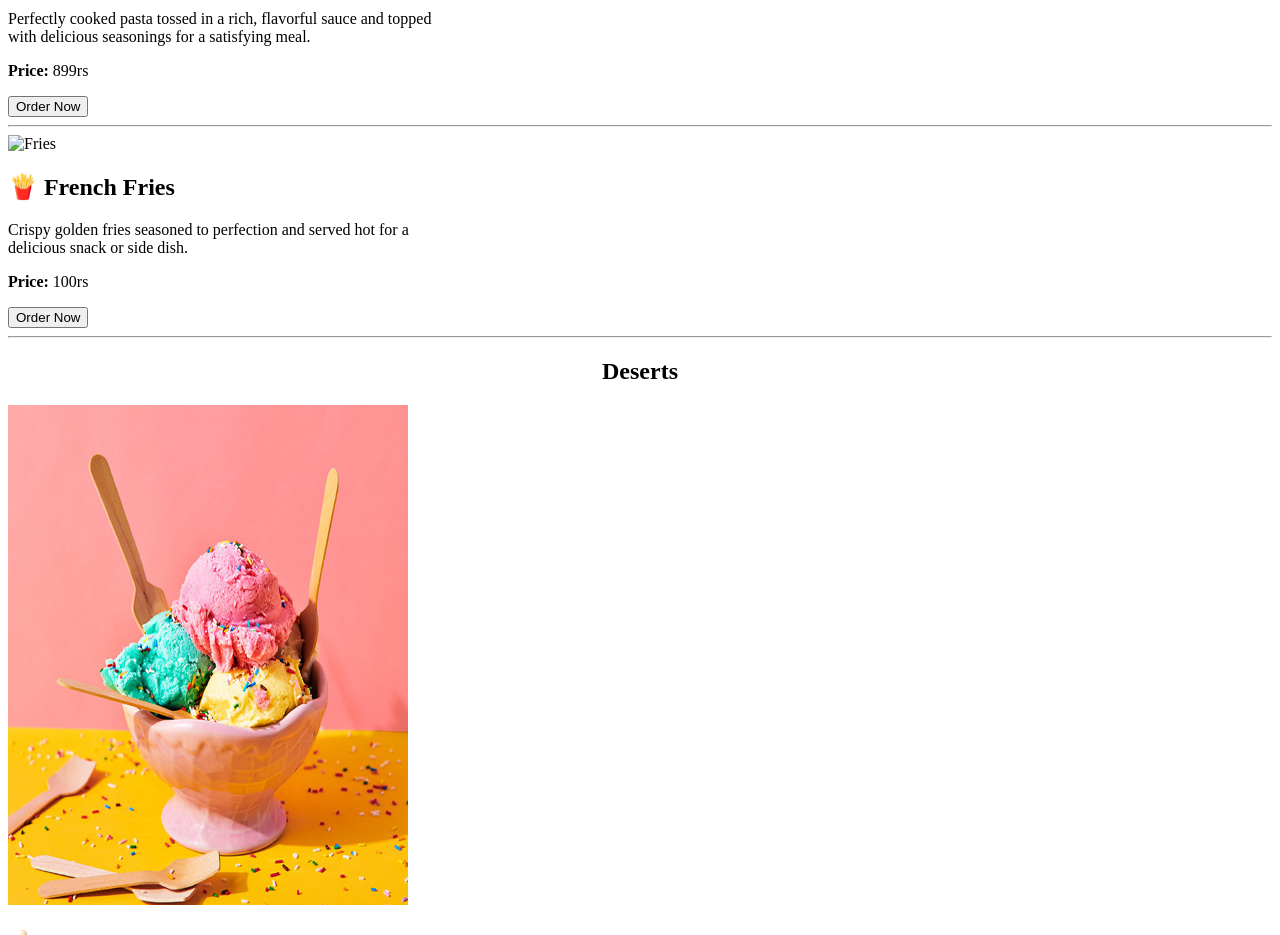
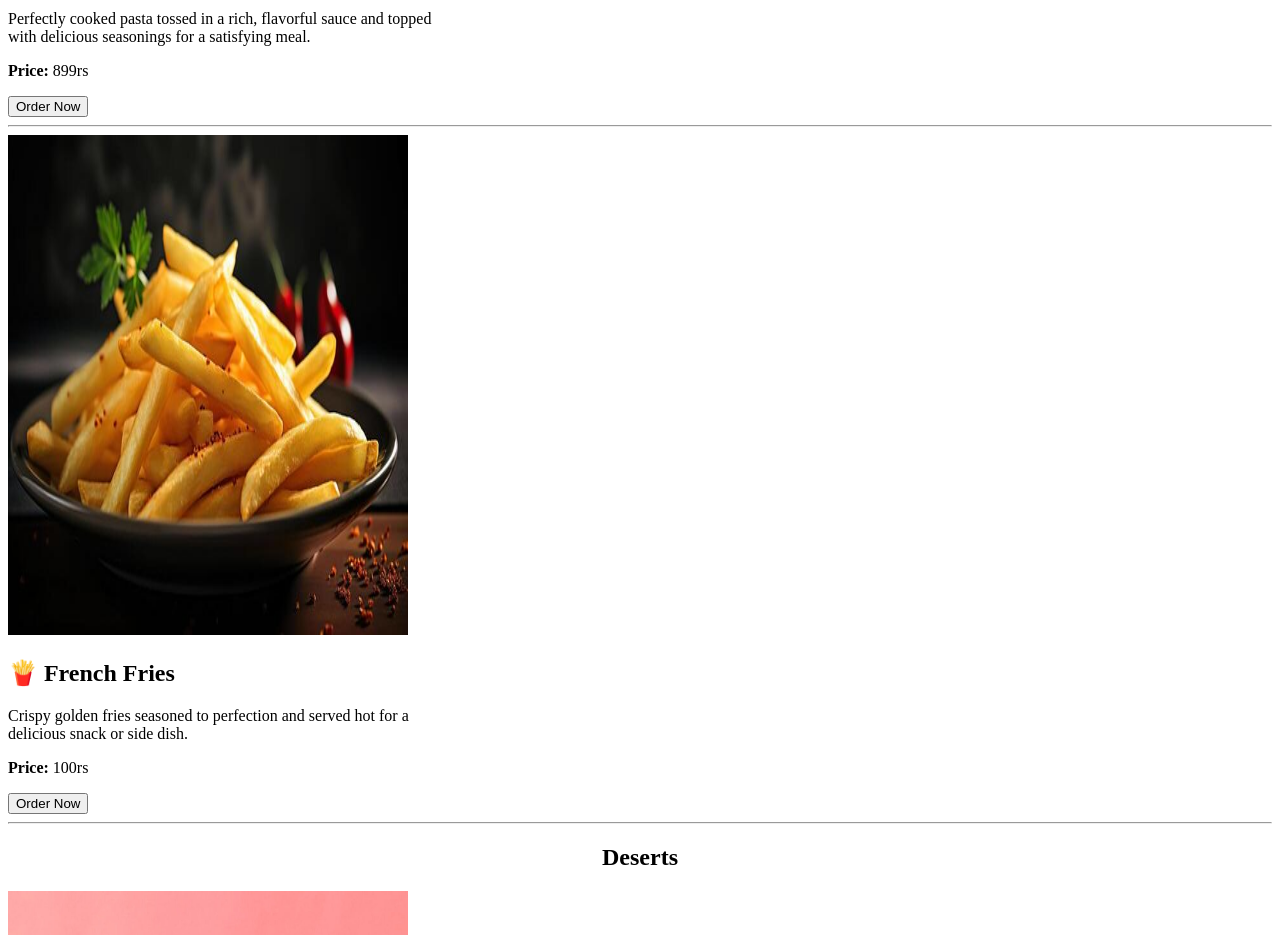
Before and after one commit to Mhassan-developer/Assignment-11-Food-Website, a plain HTML site: page menu.html in a window 1280 px wide. Shown: the part 4600-5535 px from the top of the page. Drawn offline with Linux system fonts and the light colour scheme.

Commit message:
Update menu.html

```diff
--- a/menu.html
+++ b/menu.html
@@ -56,7 +56,7 @@
 <p><b>Price:</b> 899rs</p>
 <button>Order Now</button>
 <hr>
-<img src="Images/Image 9.jpg" alt="Fries" width="400px" height="500px">
+<img src="Image 9.jpg" alt="Fries" width="400px" height="500px">
 <h2>🍟 French Fries</h2>
 <p>Crispy golden fries seasoned to perfection and served hot for a<br>delicious snack or side dish.</p>
 <p><b>Price:</b> 100rs</p>
```
